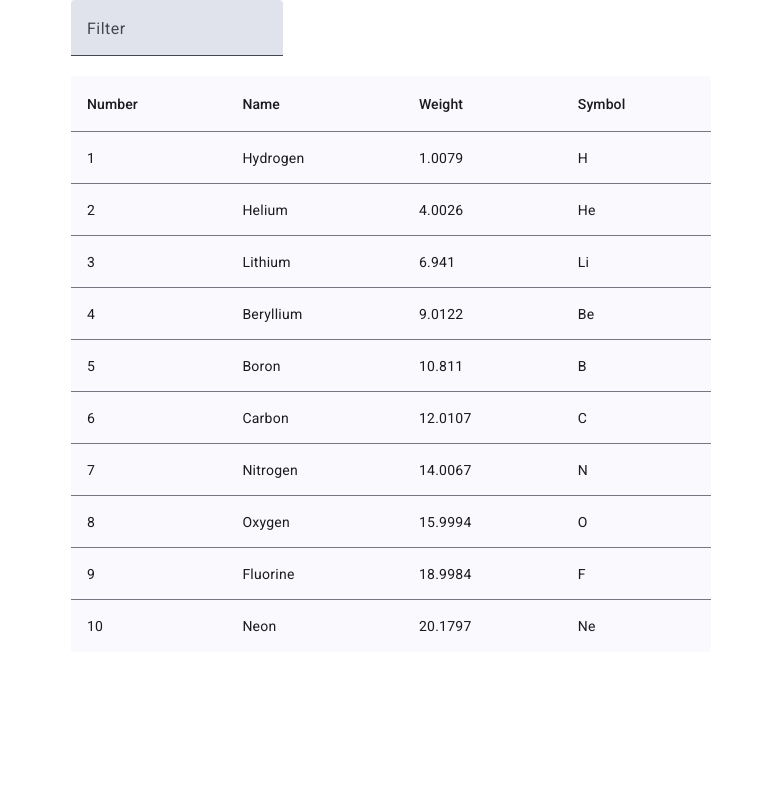
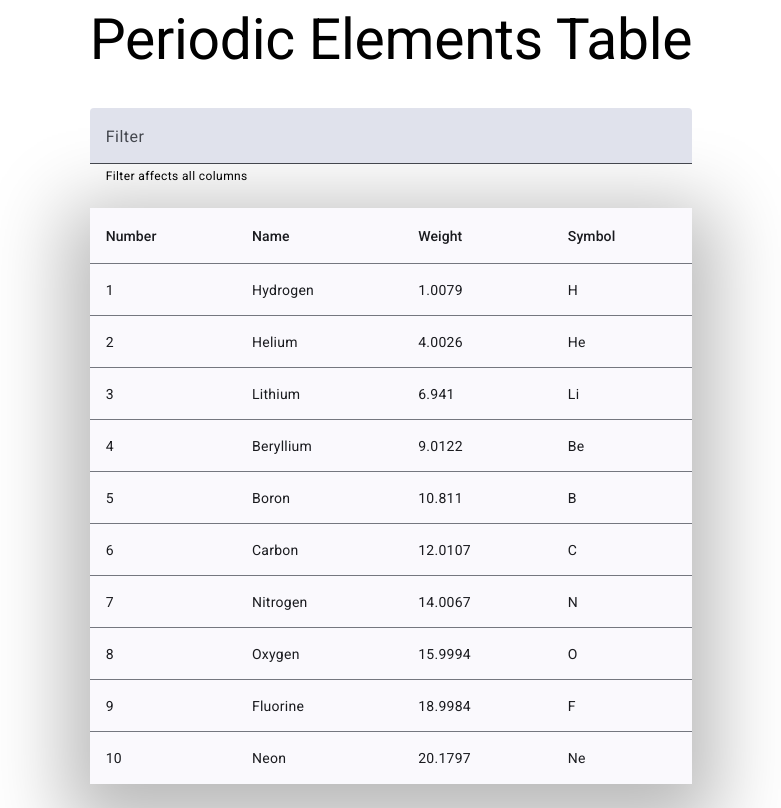
Before and after one commit to dariusz-sanczyk/Table-of-elements, an Angular app: page / in a window 1280 px wide. Shown: the whole page, without its empty margins (249-1030 px from the left). Built offline with nearby package versions, Linux system fonts and the light colour scheme.

Commit message:
work on styles

```diff
--- a/src/app/app.component.html
+++ b/src/app/app.component.html
@@ -1 +1,2 @@
+<h1>Periodic Elements Table</h1>
 <app-elements-table></app-elements-table>
--- a/src/app/app.component.scss
+++ b/src/app/app.component.scss
@@ -0,0 +1,3 @@
+h1 {
+  text-align: center;
+}
--- a/src/app/components/edit-dialog/edit-dialog.component.scss
+++ b/src/app/components/edit-dialog/edit-dialog.component.scss
@@ -0,0 +1,7 @@
+.dialog-content {
+  height: 6rem;
+}
+
+mat-form-field {
+  width: 100%;
+}
--- a/src/app/components/elements-table/elements-table.component.html
+++ b/src/app/components/elements-table/elements-table.component.html
@@ -1,11 +1,12 @@
-<mat-form-field>
+<mat-form-field class="filter">
   <mat-label>Filter</mat-label>
   <input
-    [formControl]="inputControl"
+    [formControl]="filterControl"
     matInput
     placeholder="E.g. 'He' or 4.00"
     #input
   />
+  <mat-hint>Filter affects all columns</mat-hint>
 </mat-form-field>
 <table mat-table [dataSource]="dataSource">
   <ng-container
@@ -14,6 +15,7 @@
   >
     <th mat-header-cell *matHeaderCellDef>{{ getColumnName(column) }}</th>
     <td
+      class="cell"
       (click)="openEditDialog(column, element)"
       mat-cell
       *matCellDef="let element"
--- a/src/app/components/elements-table/elements-table.component.scss
+++ b/src/app/components/elements-table/elements-table.component.scss
@@ -0,0 +1,16 @@
+.cell {
+  &:hover {
+    background-color: rgb(236, 236, 236);
+    cursor: pointer;
+  }
+}
+
+.filter {
+  width: 100%;
+  margin-top: 0.5rem;
+}
+
+table {
+  margin-top: 1.5rem;
+  box-shadow: 0px 22px 72px 24px rgba(186, 186, 186, 1);
+}
--- a/src/app/components/elements-table/elements-table.component.ts
+++ b/src/app/components/elements-table/elements-table.component.ts
@@ -20,12 +20,12 @@ import { EditDialogComponent } from '../edit-dialog/edit-dialog.component';
 export class ElementsTableComponent {
   public dataSource: MatTableDataSource<PeriodicElement>;
   public columnsToDisplay: string[] = ['position', 'name', 'weight', 'symbol'];
-  public inputControl = new FormControl();
+  public filterControl = new FormControl();
   readonly dialog = inject(MatDialog);
 
   constructor(private elementsService: ElementsService) {
     this.dataSource = new MatTableDataSource(this.elementsService.getElements());
-    this.inputControl.valueChanges
+    this.filterControl.valueChanges
       .pipe(debounceTime(2000))
       .subscribe((value: string) => {
         this.applyFilter(value);
@@ -42,11 +42,11 @@ export class ElementsTableComponent {
     }
   };
 
-  private applyFilter(value: string) {
+  private applyFilter(value: string): void {
     this.dataSource.filter = value.trim().toLowerCase();
   }
 
-  public openEditDialog(column: string, element: PeriodicElement) {
+  public openEditDialog(column: string, element: PeriodicElement): void {
     const dialogRef = this.dialog.open(EditDialogComponent, {
       data: { column, element }
     });
--- a/src/app/services/elements.service.ts
+++ b/src/app/services/elements.service.ts
@@ -26,7 +26,7 @@ export class ElementsService {
     return this.ELEMENT_DATA;
   };
 
-  public updateElement(column: string, element: PeriodicElement, newValue: string | number) {
+  public updateElement(column: string, element: PeriodicElement, newValue: string | number): void {
     const targetElement = this.ELEMENT_DATA.find(el => el === element);
     if (targetElement) {
       targetElement[column] = newValue;
--- a/src/styles.scss
+++ b/src/styles.scss
@@ -5,7 +5,7 @@ body {
   height: 100%;
 }
 body {
-  margin: 0 auto;
   font-family: Roboto, "Helvetica Neue", sans-serif;
-  width: 50%;
+  display: flex;
+  justify-content: center;
 }
```
